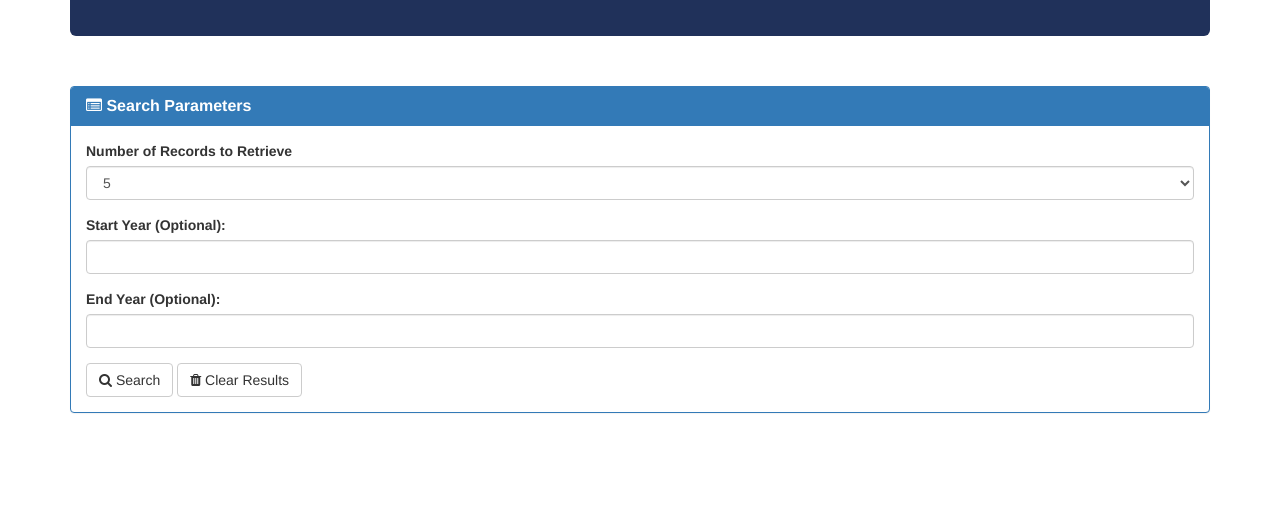
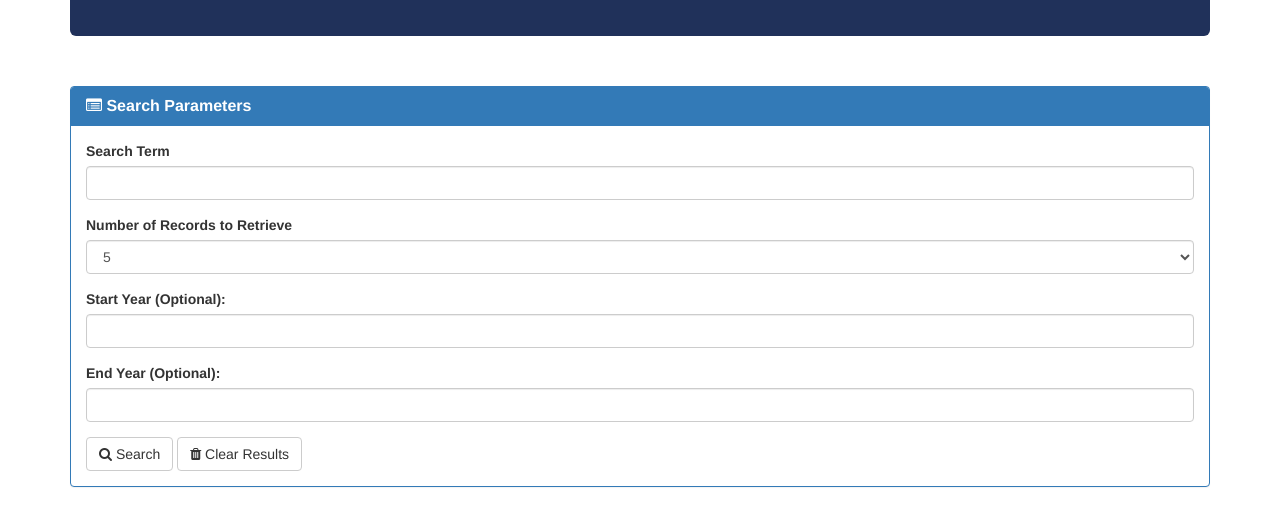
Before and after one commit to bemmons1993/New-York-Times-, a plain HTML site: page index.html in a window 1280 px wide. Shown: the part 159-684 px from the top of the page. Drawn offline with nearby package versions, Linux system fonts and the light colour scheme.

Commit message:
add script tags and form field

```diff
--- a/index.html
+++ b/index.html
@@ -25,6 +25,11 @@
 
                     <!-- Create an HTML form for handling inputs -->
                     <form role="form">
+                        <!-- Here we record the search term -->
+                        <div class="form-group">
+                            <label for="search-term">Search Term</label>
+                            <input type="text" class="form-control" id="search-term">
+                        </div>
 
                         <!-- Here we record the number of records that the user wants to retrieve -->
                         <div class="form-group">
@@ -52,7 +57,8 @@
                         <button type="button" class="btn btn-default" id="clear-all"><i class="fa fa-trash"></i> Clear Results</button>
 
                     </form>
-
+                    <script src="https://cdnjs.cloudflare.com/ajax/libs/jquery/3.2.1/jquery.min.js"></script>
+                    <script src="script.js"></script>
                 </div>
             </div>
         </div>
```
